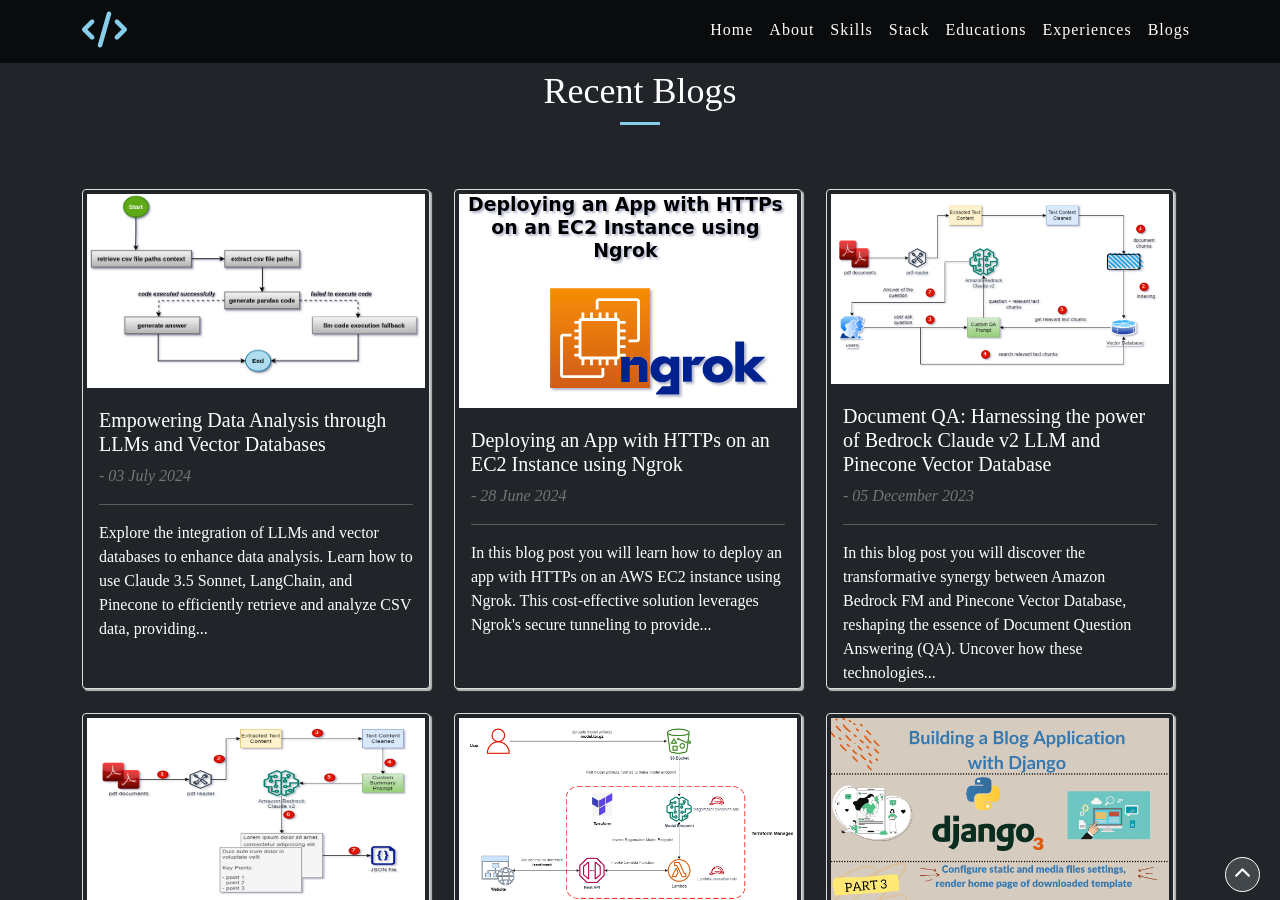
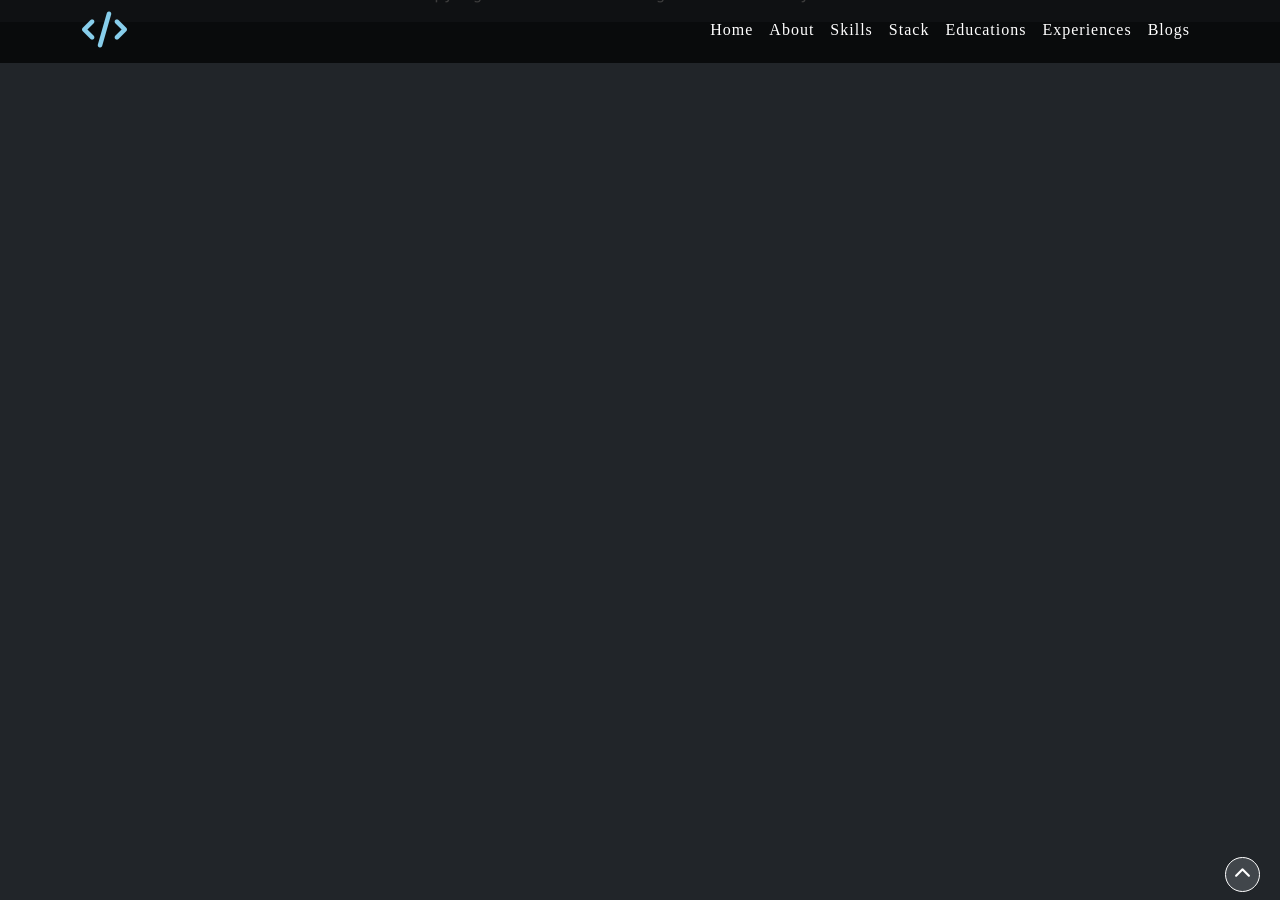
Before and after one commit to shishir-subedi/blogsite, a Jekyll site: the page built from index.html, in a window 1280 px wide and 900 px high, scrolled down 5082 px. Built offline with Jekyll 4.4.1, drawn with Linux system fonts in a browser that asks for light colours; nearby versions of some CDN libraries; comment, search, counter and statistics services are not loaded; some of the changed text lies outside the part shown.

Commit message:
Comment out blogs section in index.html

```diff
--- a/index.html
+++ b/index.html
@@ -575,7 +575,7 @@
 <!-- End Work Experiences-->
 
 <!-- Blogs -->
-<section class="py-5" id="blogs">
+<!-- <section class="py-5" id="blogs">
   <div class="wow fadeIn animated" data-wow-delay="0.4s">
     <div class="text-center content-title">
       <h3 class="my-2 pt-5">Recent Blogs</h3>
@@ -610,6 +610,6 @@
       </div>
     </div>
   </div>
-</section>
+</section> -->
 <!-- End Blogs -->
 {% include footer.html %}
```
